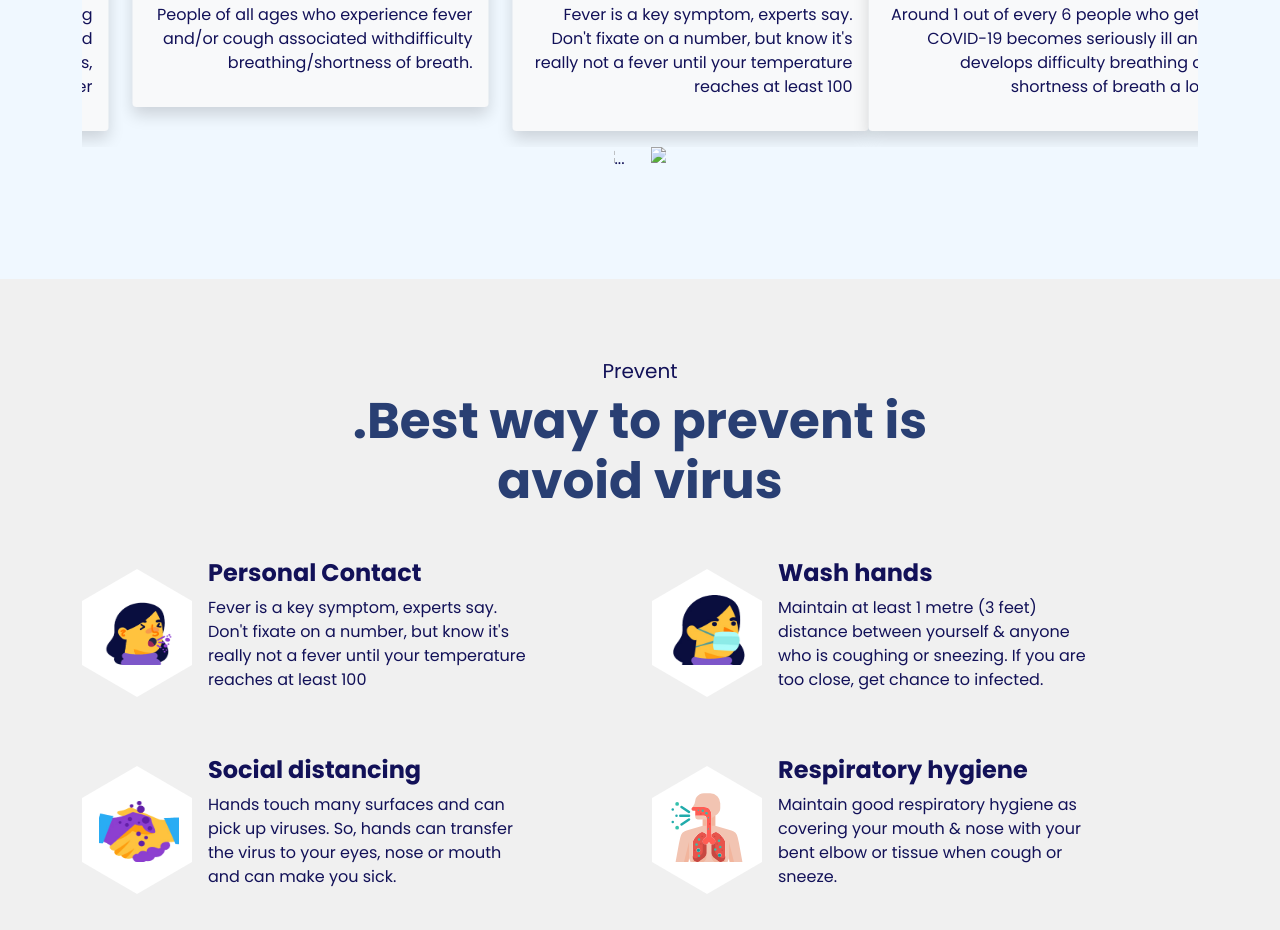
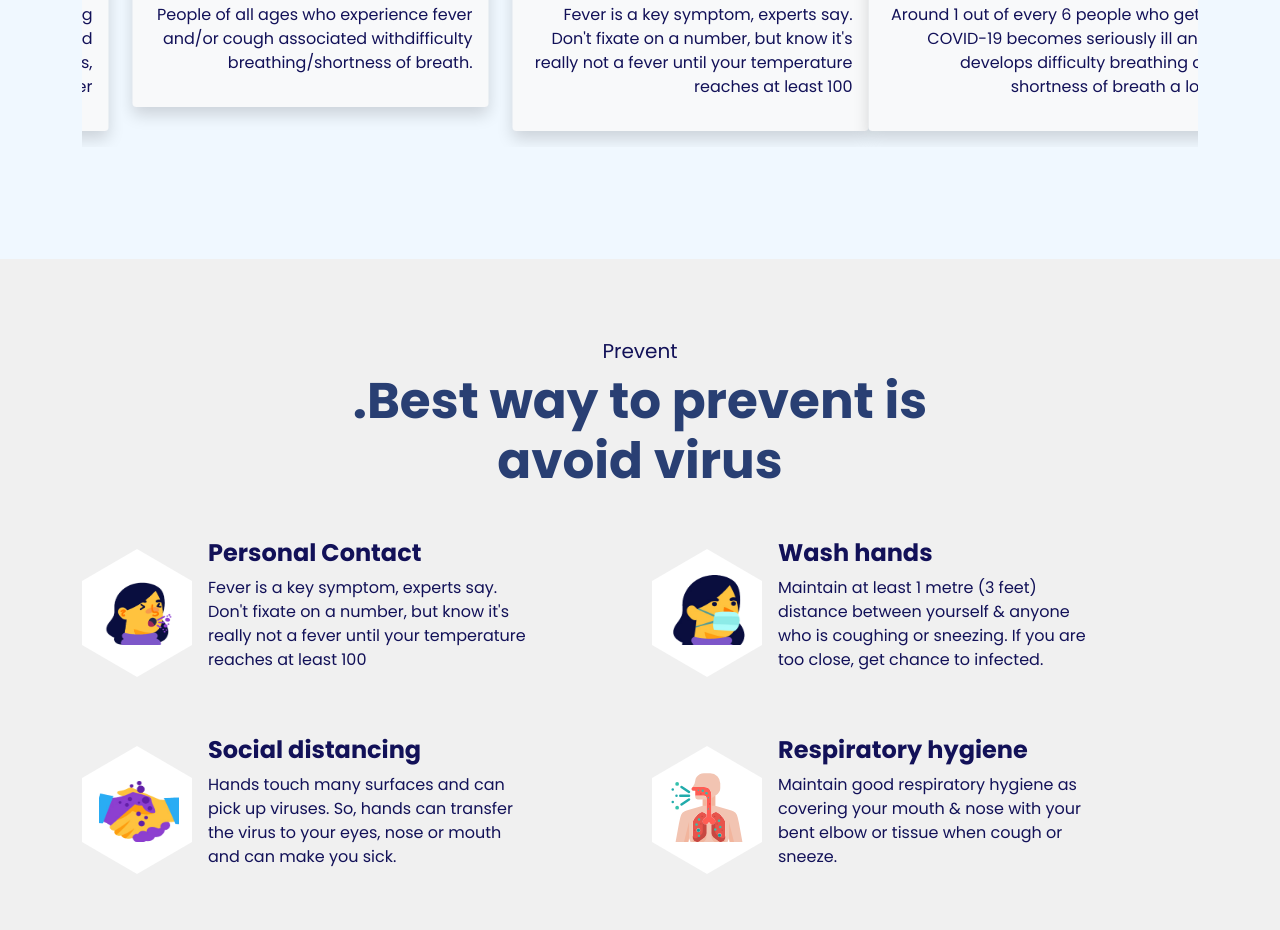
Before and after one commit to JymmyMurillo/Impacto-Covid-19-en-el-mundo, a plain HTML site: page index.html in a window 1280 px wide. Shown: the part 1341-2271 px from the top of the page. Drawn offline with nearby package versions, Linux system fonts and the light colour scheme.

Commit message:
Corrigiendo carrusel

```diff
--- a/index.html
+++ b/index.html
@@ -149,24 +149,6 @@
                       appear in 2-10 days.
                     </p>
                   </div>
-                </div>
-              </div>
-              <!--.row-->
-            </div>
-          </div>
-        </div>
-        <div class="row">
-          <div class="col">
-            <div id="carouselExampleSlidesOnly" class="carousel slide" data-bs-ride="carousel">
-              <div class="carousel-inner">
-                <div class="carousel-item active">
-                  <img src="..." class="d-block w-100" alt="...">
-                </div>
-                <div class="carousel-item">
-                  <img src="..." class="d-block w-100" alt="...">
-                </div>
-                <div class="carousel-item">
-                  <img src="..." class="d-block w-100" alt="...">
                 </div>
               </div>
             </div>
@@ -704,7 +686,7 @@
 
   <script src="https://cdn.jsdelivr.net/npm/bootstrap@5.1.3/dist/js/bootstrap.bundle.min.js"
     integrity="sha384-ka7Sk0Gln4gmtz2MlQnikT1wXgYsOg+OMhuP+IlRH9sENBO0LRn5q+8nbTov4+1p" crossorigin="anonymous">
-    </script>
+  </script>
   <script src="./index.js"></script>
 </body>
 
```
